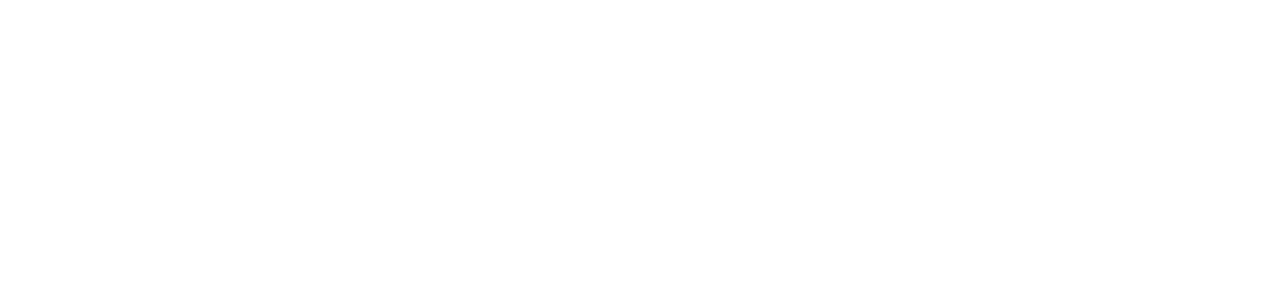
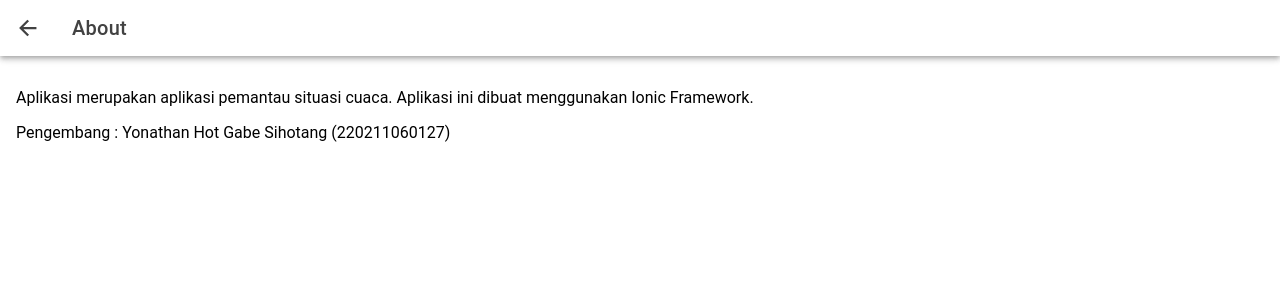
Before and after one commit to sihotang-yonathan1/weather_app-yonathan_sihotang-IONIC, a React (Vite) app: page /about in a window 1280 px wide. Shown: the top 300 px of the page. Built offline with nearby package versions, Linux system fonts and the light colour scheme.

Commit message:
[pages] Add new page `About.tsx`

```diff
--- a/src/App.tsx
+++ b/src/App.tsx
@@ -1,8 +1,10 @@
 import { Redirect, Route } from 'react-router-dom';
 import { IonApp, IonRouterOutlet, setupIonicReact } from '@ionic/react';
 import { IonReactRouter } from '@ionic/react-router';
+
 import Home from './pages/Home';
 import Settings from "./pages/Settings";
+import About from "./pages/About";
 
 /* Core CSS required for Ionic components to work properly */
 import '@ionic/react/css/core.css';
@@ -59,6 +61,12 @@
             <Route exact path="/settings">
               <Settings />
             </Route>
+
+            {/* About */}
+            <Route exact path="/about">
+              <About/>
+            </Route>
+
           </IonRouterOutlet>
         </IonReactRouter>
       </IonApp>
--- /dev/null
+++ b/src/pages/About.tsx
@@ -0,0 +1,25 @@
+import { IonBackButton, IonButtons, IonContent, IonHeader, IonPage, IonTitle, IonToolbar } from "@ionic/react";
+
+const About: React.FC = () => {
+    return (
+        <IonPage>
+            <IonHeader>
+                <IonToolbar>
+                    <IonButtons slot="start">
+                        <IonBackButton defaultHref="/home"/>
+                    </IonButtons>
+                    <IonTitle>About</IonTitle>
+                </IonToolbar>
+            </IonHeader>
+            <IonContent className="ion-padding">
+                <p>
+                    Aplikasi merupakan aplikasi pemantau situasi cuaca. Aplikasi ini
+                    dibuat menggunakan Ionic Framework.
+                </p>
+                <p>Pengembang : Yonathan Hot Gabe Sihotang (220211060127)</p>
+            </IonContent>
+        </IonPage>
+    )
+}
+
+export default About;
--- a/src/pages/Home.tsx
+++ b/src/pages/Home.tsx
@@ -44,7 +44,7 @@
           <IonTitle className="ion-text-center ion-text-capitalize">Weather App</IonTitle>
 
           {/* information / About button */}
-          <IonButton slot="end" color="secondary">
+          <IonButton slot="end" color="secondary" routerLink="/about">
             <IonIcon icon={information}/>
           </IonButton>
         </IonToolbar>
```
